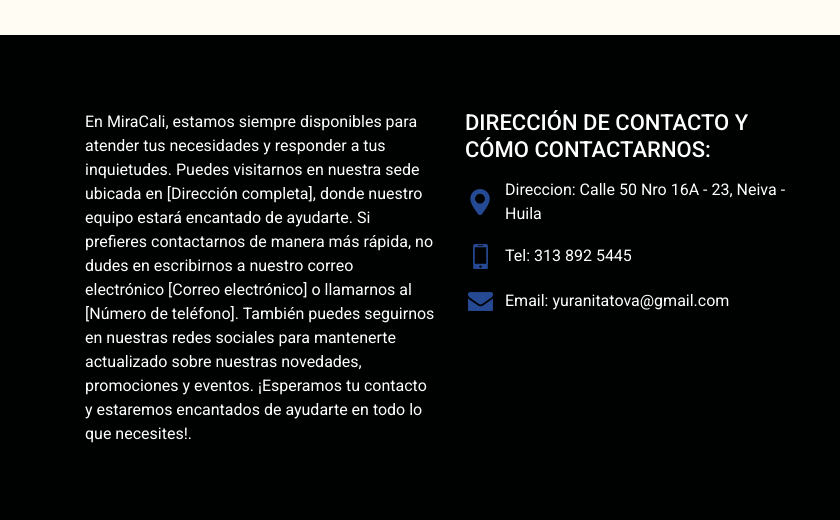
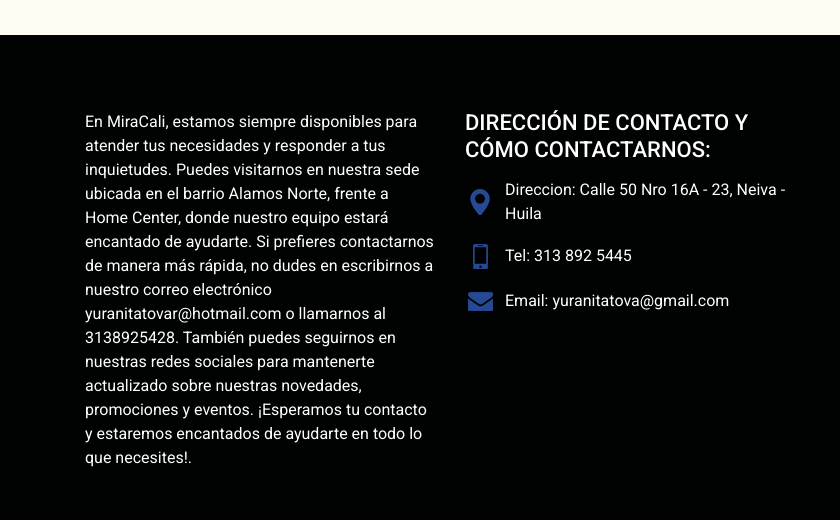
Before and after one commit to BarretoCr/tiendamiracali, a plain HTML site: page blog.html in a window 1280 px wide. Shown: the part 1015-1535 px from the top of the page, 0-840 px from the left. Drawn offline with nearby package versions, Linux system fonts and the light colour scheme; some packages are replaced by stand-ins of ours.

Commit message:
Update blog.html

```diff
--- a/blog.html
+++ b/blog.html
@@ -130,7 +130,7 @@
         <div class=" col-md-4 info_detail">
           <div>
             <p>
-              En MiraCali, estamos siempre disponibles para atender tus necesidades y responder a tus inquietudes. Puedes visitarnos en nuestra sede ubicada en [Dirección completa], donde nuestro equipo estará encantado de ayudarte. Si prefieres contactarnos de manera más rápida, no dudes en escribirnos a nuestro correo electrónico [Correo electrónico] o llamarnos al [Número de teléfono]. También puedes seguirnos en nuestras redes sociales para mantenerte actualizado sobre nuestras novedades, promociones y eventos. ¡Esperamos tu contacto y estaremos encantados de ayudarte en todo lo que necesites!.
+              En MiraCali, estamos siempre disponibles para atender tus necesidades y responder a tus inquietudes. Puedes visitarnos en nuestra sede ubicada en el barrio Alamos Norte, frente a Home Center, donde nuestro equipo estará encantado de ayudarte. Si prefieres contactarnos de manera más rápida, no dudes en escribirnos a nuestro correo electrónico yuranitatovar@hotmail.com o llamarnos al 3138925428. También puedes seguirnos en nuestras redes sociales para mantenerte actualizado sobre nuestras novedades, promociones y eventos. ¡Esperamos tu contacto y estaremos encantados de ayudarte en todo lo que necesites!.
             </p>
           </div>
         </div>
```
